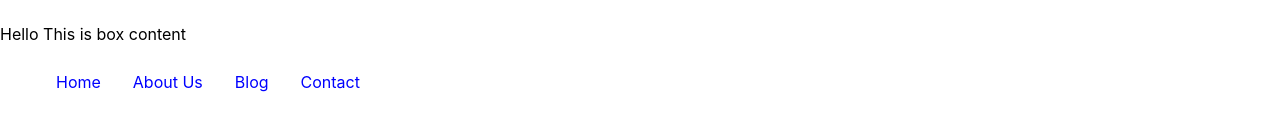
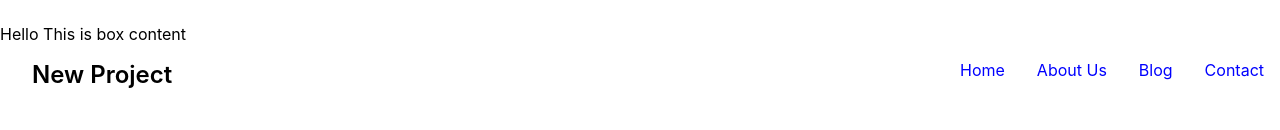
Before and after one commit to DipanshuShaw/React-Learning, a React (Create React App) app: page / in a window 1280 px wide. Shown: the part 418-548 px from the top of the page. Built offline with nearby package versions, Linux system fonts and the light colour scheme.

Commit message:
navbar created

```diff
--- a/src/App.css
+++ b/src/App.css
@@ -38,6 +38,13 @@
 }
 
 
+.heading{
+  font-size: 1.5rem;
+  display: inline-block;
+  padding-inline-start: 2rem;
+  font-weight: 600;
+}
+
 /* Made by User */
 .link{
   color: blue;
@@ -46,8 +53,12 @@
 
 .list{
   list-style: none;
-  padding: 0.75rem 1rem;
+  padding: 0 1rem;
 }
 ul{
   display: flex;
+  float: right;
+  margin: 0;
+  /* line-height: 1.5rem; */
+
 }
--- a/src/App.js
+++ b/src/App.js
@@ -26,6 +26,7 @@ function App() {
       <img src="https://letsenhance.io/static/8f5e523ee6b2479e26ecc91b9c25261e/1015f/MainAfter.jpg" alt="React-Image"></img>
       <Box></Box>
       <nav>
+        <div className='heading'>New Project</div>
         <ul>
           <li className='list'><a className='link'>Home</a></li>
           <li className='list'><a className='link'>About Us</a></li>
```
